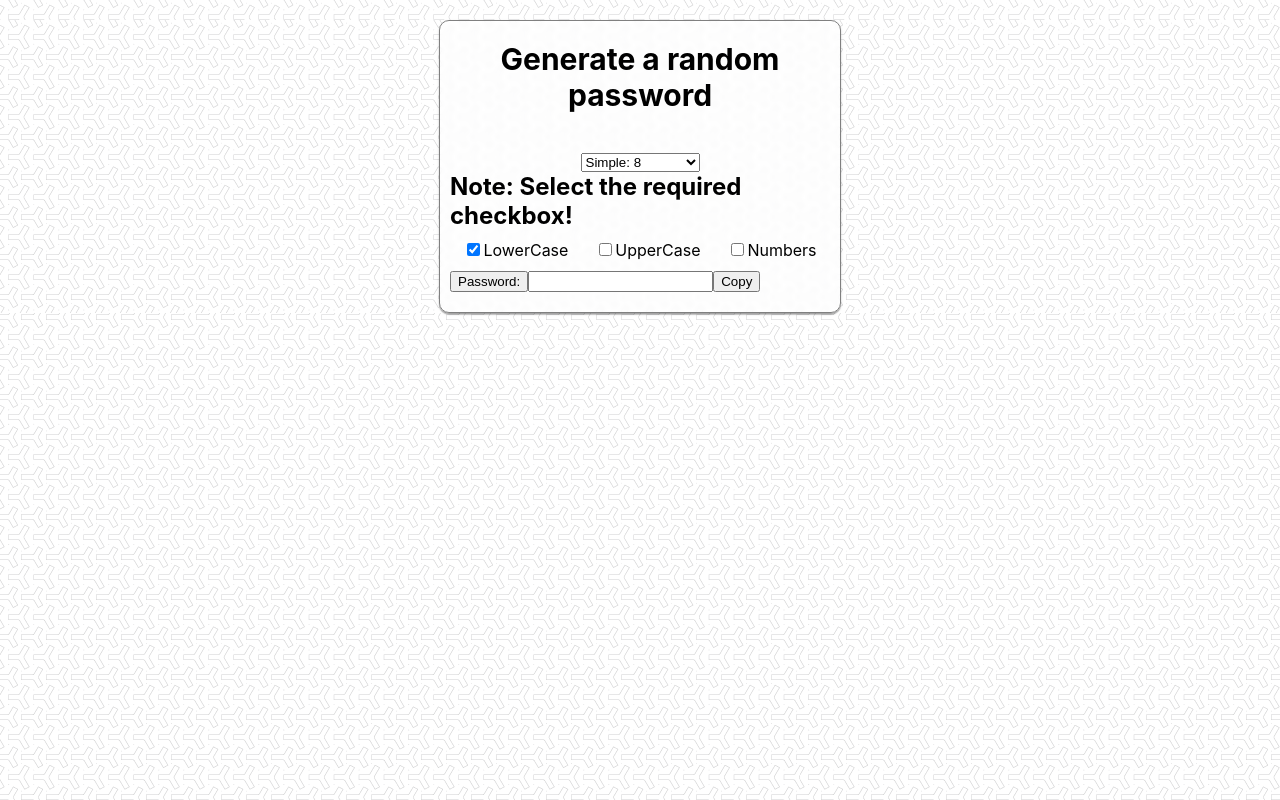
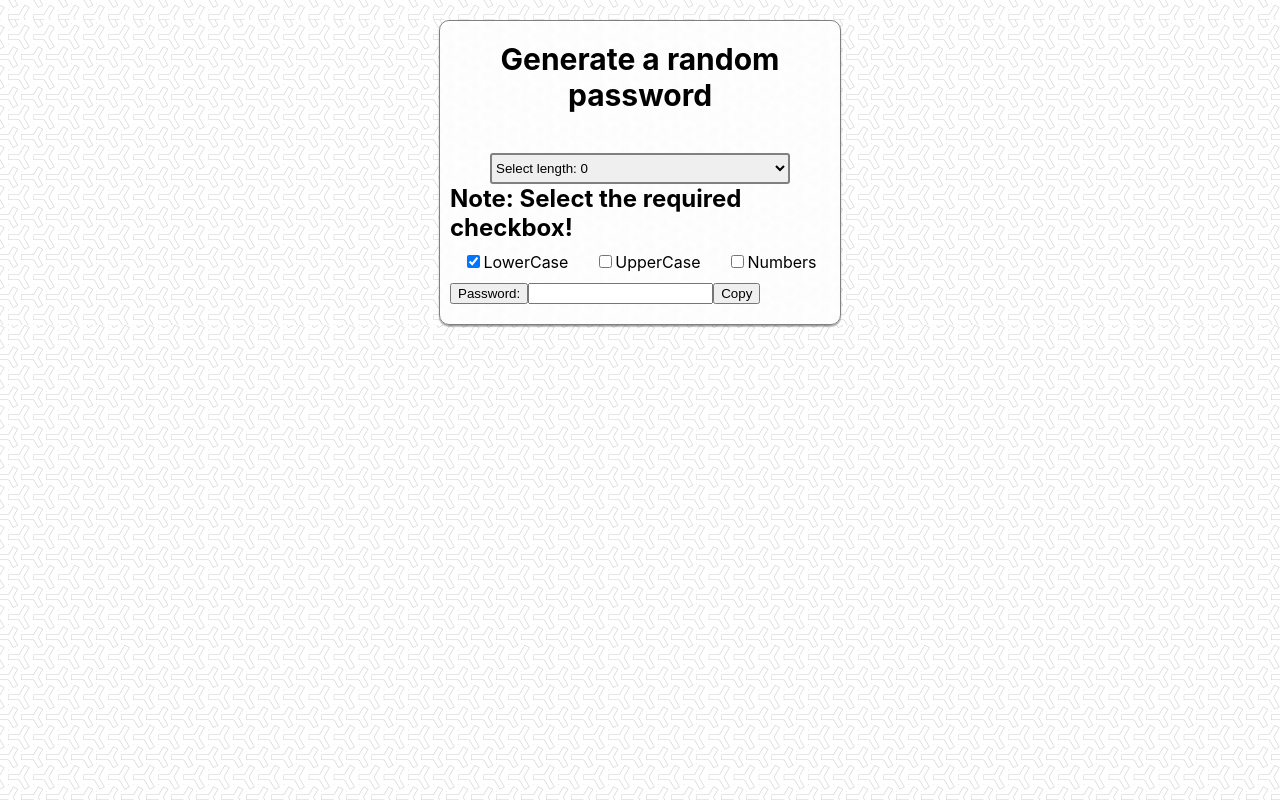
Before and after one commit to DenysPhV/random-password, a Next.js app: page / in a window 1280 px wide. Built offline with nearby package versions, Linux system fonts and the light colour scheme.

Commit message:
a work at styles

```diff
--- a/pages/index.js
+++ b/pages/index.js
@@ -5,6 +5,7 @@ import styles from '../styles/Home.module.css';
 
 const index = () => {
   const LENGTH_PASSWORD = [
+    { id: 0, name: 'Select length', value: 0 },
     { id: 1, name: 'Simple', value: 8 },
     { id: 2, name: 'Middle', value: 12 },
     { id: 3, name: 'Complicated', value: 15 },
@@ -31,31 +32,31 @@ const index = () => {
     setLength(e.target.value);
   };
 
-  function handleClick(e) {
-    console.log('Кликнул', password);
-
+  const handleClick = e => {
+    console.log('Получить пароль', password);
     window.navigator.clipboard.writeText(password);
-
     setPassword('Copied!');
-  }
+  };
 
   return (
     <div className={styles.container}>
       <h1 className={styles.title}>Generate a random password</h1>
+
       <form className={styles.form}>
-        {/* Переписать на селект с выбором длины пароля */}
         <div className={styles.selectContainer}>
-          <select onChange={handleUpdate}>
+          <select onChange={handleUpdate} className={styles.select}>
             {[...LENGTH_PASSWORD].map(item => {
               const { id, name, value } = item;
               return (
-                <option key={id} value={value}>
+                <option key={id} value={value} className={styles.options}>
                   {name}: {value}
                 </option>
               );
             })}
           </select>
         </div>
+
+        <div>
           <h2>Note: Select the required checkbox! </h2>
           <ul className={styles.checkboxItem}>
             <li>
@@ -89,6 +90,7 @@ const index = () => {
               </label>
             </li>
           </ul>
+        </div>
 
         <div>
           <button
--- a/styles/Home.module.css
+++ b/styles/Home.module.css
@@ -33,6 +33,19 @@
   margin: 0 auto;
 }
 
+.select {
+  min-width: 300px;
+  padding-top: 5px;
+  padding-bottom: 5px;
+
+  border: 2px solid grey;
+  border-radius: 3px;
+}
+
+/* .options {
+  padding-top: 10px;
+} */
+
 .checkboxItem {
   display: flex;
   justify-content: space-around;
```
Lines whose indentation alone changed are shown as unchanged.
